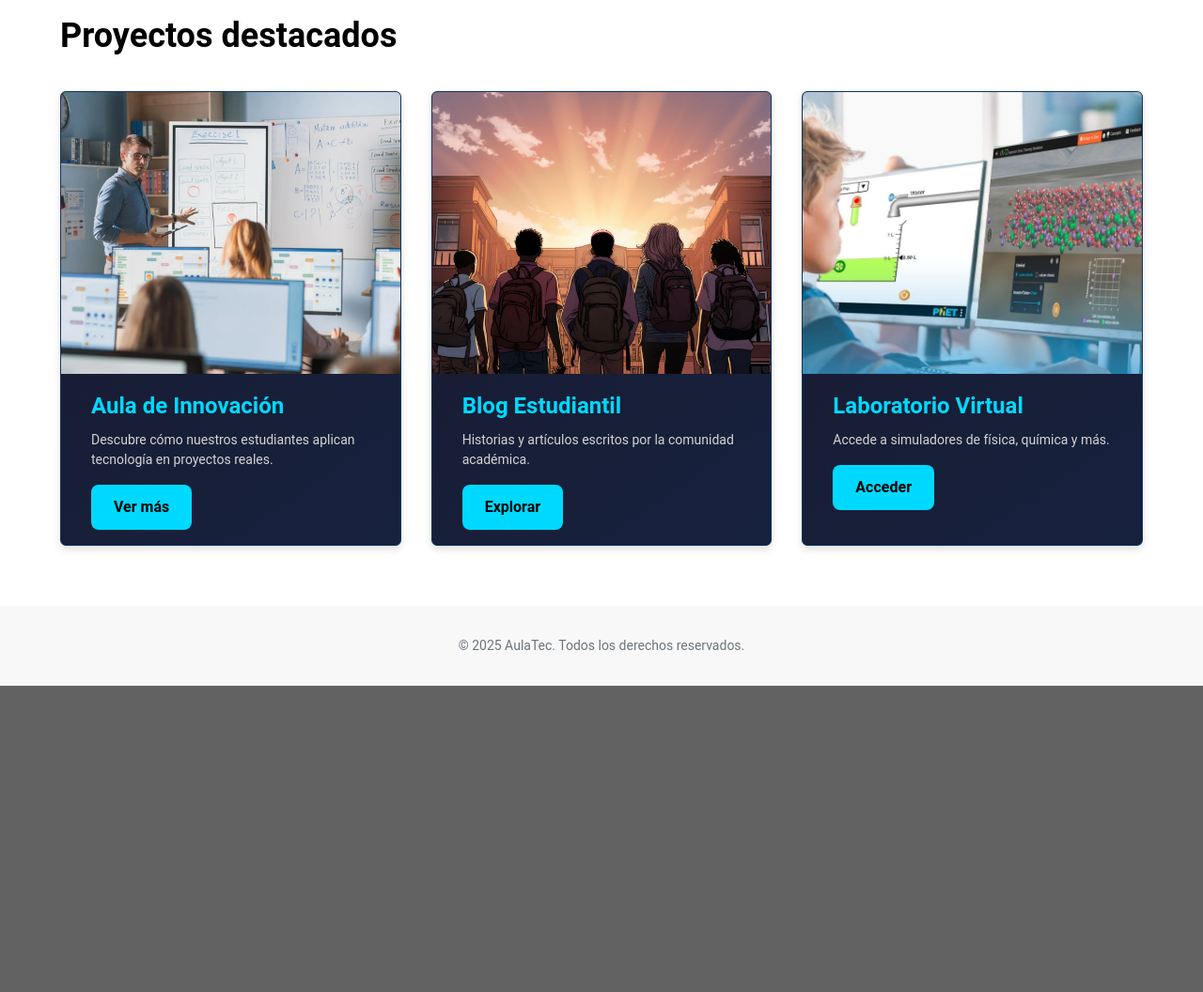
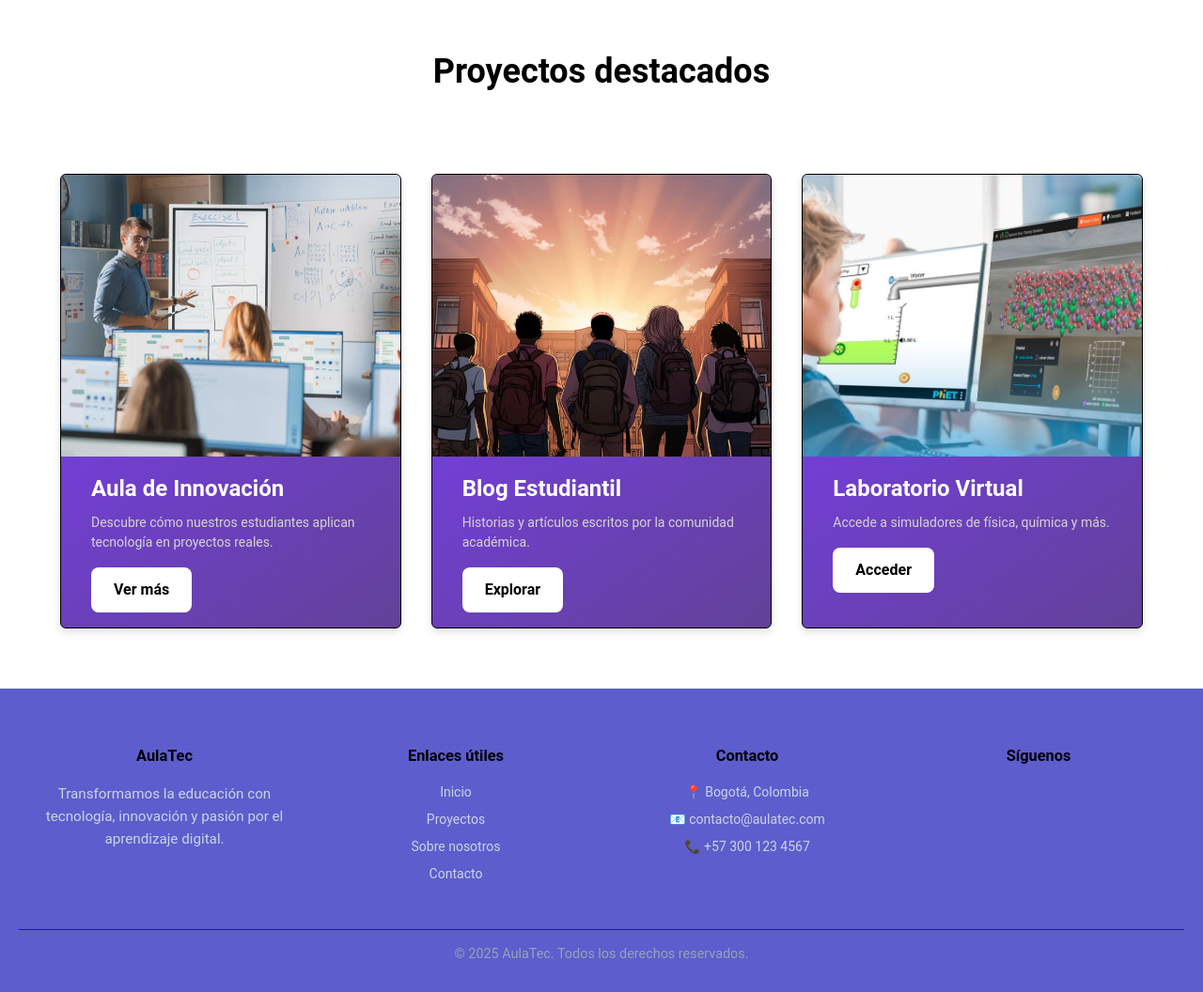
Before and after one commit to Sebastian-Code-0/Proyec-AulaTec, a Django app: page / in a window 1280 px wide. Shown: the part 881-1937 px from the top of the page at 94% size. Before the commit the page ends 1611 px from the top, so only its background shows below. Run offline with Django 5.2, Linux system fonts and the light colour scheme.

Commit message:
Actualizacion fronen, proyecto estable

```diff
--- a/gestion_aulatec/static/css/home.css
+++ b/gestion_aulatec/static/css/home.css
@@ -52,7 +52,7 @@
   cursor: pointer;
   --border-right: 2px;
   --text-stroke-color: rgba(0, 0, 0, 0.6);
-  --animation-color: var(--clr-primary-hover);
+  --animation-color: var(--clr-primary);
   --fs-size: 1em;
   letter-spacing: 3px;
   text-decoration: none;
@@ -169,7 +169,7 @@ a.button {
   left: 0;
   height: 100%;
   width: 100%;
-  background: rgba(0,0,0,0.6);
+  background: rgba(0, 0, 0, 0.33);
   z-index: -1;
 }
 .hero-content {
@@ -184,7 +184,7 @@ a.button {
   margin-bottom: 30px;
 }
 .btn {
-  background: #00979D;
+  background: var(--clr-primary);
   color: white;
   padding: 12px 24px;
   text-decoration: none;
@@ -193,7 +193,7 @@ a.button {
   transition: background 0.3s ease;
 }
 .btn:hover {
-  background: #00787a;
+  background: var(--clr-primary);
 }
     /* Sección extra para scroll */
 .content {
@@ -210,23 +210,29 @@ a.button {
 }
 
 /* HIGHLIGHTS */
+.section-title {
+  color: #000000;
+  text-align: center;
+  margin-top: 50px;
+}
 .card-grid.futuristic .card {
-  background: linear-gradient(145deg, #1a1a2e, #16213e);
+  background: linear-gradient(145deg, #7d3cff, #624298);
   color: #fff;
-  border: 1px solid #0f3460;
+  border: 1px solid #000000;
+  margin-top: 50px;
 }
 .card-grid.futuristic .card h3 {
-  color: #00d9ff;
+  color: #ffffff;
 }
 .card-grid.futuristic .card p {
   color: #d4d4d4;
 }
 .card-grid.futuristic .btn--secondary {
-  background: #00d9ff;
+  background: #ffffff;
   color: #000;
 }
 .card-grid.futuristic .btn--secondary:hover {
-  background: #00a3cc;
+  background: #d9c6ff;
 }
 
 /* CARD GRID */
@@ -269,3 +275,63 @@ a.button {
   color: var(--clr-muted);
   margin-bottom: var(--space-sm);
 }
+
+/* FOOTER */
+.footer {
+  background: #3333c0ca; /* 343497ca, 3333c0ca */
+  color: var(--color-bg);
+  padding: 60px 20px 30px;
+  font-family: var(--font-main);
+}
+.footer-container {
+  display: grid;
+  grid-template-columns: repeat(auto-fit, minmax(230px, 1fr));
+  gap: 2.5rem;
+  max-width: 1200px;
+  margin: 0 auto;
+}
+.footer-col h3 {
+  color: #000000;
+  margin-bottom: 15px;
+  font-weight: 600;
+}
+.footer-desc {
+  font-size: 0.95rem;
+  line-height: 1.6;
+  color: #cbd5e1;
+}
+.footer-col ul {
+  list-style: none;
+  padding: 0;
+}
+.footer-col ul li {
+  margin: 8px 0;
+  color: #cbd5e1;
+}
+.footer-col ul li a {
+  color: #cbd5e1;
+  text-decoration: none;
+  transition: color 0.3s ease;
+}
+.footer-col ul li a:hover {
+  color: #38bdf8;
+}
+.social-links a {
+  display: inline-block;
+  color: #cbd5e1;
+  margin-right: 12px;
+  font-size: 1.2rem;
+  transition: color 0.3s ease, transform 0.2s;
+}
+.social-links a:hover {
+  color: #38bdf8;
+  transform: translateY(-2px);
+}
+.footer-bottom {
+  text-align: center;
+  border-top: 1px solid #1e293b;
+  margin-top: 40px;
+  padding-top: 15px;
+  font-size: 0.9rem;
+  color: #94a3b8;
+}
--- a/gestion_aulatec/static/css/login.css
+++ b/gestion_aulatec/static/css/login.css
@@ -43,7 +43,7 @@
   width: 100%;
   margin-top: var(--space-sm);
   padding: var(--space-sm);
-  background: var(--clr-primary-hover);
+  background: var(--clr-primary);
   border: 1px solid var(--clr-muted);
   border-radius: var(--radius);
   font-size: 1rem;
@@ -54,7 +54,7 @@
   text-align: center;
 }
 .extra-links a {
-  color: var(--clr-primary);
+  color: var(--clr-primary-hover);
   text-decoration: none;
 }
 .divider {
--- a/gestion_aulatec/static/css/main.css
+++ b/gestion_aulatec/static/css/main.css
@@ -1,8 +1,8 @@
 :root {
-  --clr-primary: #1a73e8;
-  --clr-primary-hover: #1558b0;
-  --clr-secondary: #00bfa6;
-  --clr-secondary-hover: #009e89;
+  --clr-primary: #7d3cff;
+  --clr-primary-hover: #624298;
+  --clr-secondary: #7e7effca;
+  --clr-secondary-hover: #343497ca;
   --clr-muted: #6c757d;
   --radius: .75rem;
   --shadow-md: 0 4px 12px rgba(0,0,0,.09);
@@ -14,8 +14,8 @@
   --space-md: 2rem;
   --space-lg: 4rem;
   /* DASHBOARD_ADM UTILIDADES */
-  --color-primary: #1a73e8;
-  --color-primary-dark: #0d47a1;
+  --color-primary: #7d3cff;
+  --color-primary-dark: #624298;
   --color-bg: #f4f6f9;
   --color-card-bg: #ffffff;
   --color-text: #2c3e50;
--- a/gestion_aulatec/templates/gestion_aulatec/base0.html
+++ b/gestion_aulatec/templates/gestion_aulatec/base0.html
@@ -77,9 +77,44 @@
 
     <!-- FOOTER -->
     <footer class="footer">
+    <div class="footer-container">        <!-- Columna 1 -->
+        <div class="footer-col">
+        <h3 class="footer-title">AulaTec</h3>
+        <p class="footer-desc">
+            Transformamos la educación con tecnología, innovación y pasión por el aprendizaje digital.
+        </p>
+        </div>         <!-- Columna 2 -->
+        <div class="footer-col">
+        <h3>Enlaces útiles</h3>
+        <ul>
+            <li><a href="/">Inicio</a></li>
+            <li><a href="/proyectos">Proyectos</a></li>
+            <li><a href="/nosotros">Sobre nosotros</a></li>
+            <li><a href="/contacto">Contacto</a></li>
+        </ul>
+        </div>        <!-- Columna 3 -->
+        <div class="footer-col">
+        <h3>Contacto</h3>
+        <ul>
+            <li>📍 Bogotá, Colombia</li>
+            <li>📧 contacto@aulatec.com</li>
+            <li>📞 +57 300 123 4567</li>
+        </ul>
+        </div>        <!-- Columna 4 -->
+        <div class="footer-col">
+        <h3>Síguenos</h3>
+        <div class="social-links">
+            <a href="#" aria-label="Facebook"><i class="fab fa-facebook-f"></i></a>
+            <a href="#" aria-label="Twitter"><i class="fab fa-twitter"></i></a>
+            <a href="#" aria-label="Instagram"><i class="fab fa-instagram"></i></a>
+            <a href="#" aria-label="LinkedIn"><i class="fab fa-linkedin-in"></i></a>
+        </div>
+        </div>
+    </div>
+    <div class="footer-bottom">
         <p>&copy; 2025 AulaTec. Todos los derechos reservados.</p>
+    </div>
     </footer>
-
     <script src="{% static 'js/menu.js' %}"></script>
     {% block extra_js %}{% endblock %}
 </body>
--- a/gestion_aulatec/templates/gestion_aulatec/home.html
+++ b/gestion_aulatec/templates/gestion_aulatec/home.html
@@ -10,19 +10,19 @@
 {% block content %}
 <section class="hero">
     <video autoplay muted loop playsinline>
-        <source src="{% static 'mp4/1270564-hd_1920_1080_25fps.mp4' %}" type="video/mp4">
+        <source src="{% static 'mp4/185023-874465595.mp4' %}" type="video/mp4">
         Tu navegador no soporta video.
     </video>
     <div class="overlay"></div>
     <div class="hero-content" id="hero-content">
         <h1>Bienvenido a AulaTec</h1>
         <p>Transformamos la educación con tecnología e innovación digital.</p>
-        <a href="#" class="btn">Descubrir más</a>
+        <a href="#info" class="btn">Descubrir más</a>
     </div>
 </section>
-
 <main class="container">
     <section class="highlights appear" id="highlights">
+        <span id="info"></span> <!-- sirve como ancla para que se pueda lograr el scroll del boton descubrir mas -->
         <h2 class="section-title">Proyectos destacados</h2>
         <div class="card-grid futuristic">
             <article class="card">
--- a/gestion_aulatec/templates/gestion_aulatec/login.html
+++ b/gestion_aulatec/templates/gestion_aulatec/login.html
@@ -9,7 +9,6 @@
     <link rel="stylesheet" href="{% static 'css/main.css' %}">
 </head>
 <body>
-
   <section class="login-page">
     <div class="login-left">
       <a href="{% url 'gestion_aulatec:home' %}">
@@ -19,7 +18,6 @@
         Transformamos la educación con tecnología, innovación y pasión por enseñar.
       </p>
     </div>
-
     <div class="login-right">
       <form method="post" class="login-form">
         {% csrf_token %}
@@ -33,7 +31,6 @@
         {{ form.as_p }}
         <button type="submit" class="btn btn--primary full">Iniciar Sesión</button>
       </form>
-
       <div class="extra-links">
         <hr class="divider">
         <p><a href="{% url 'gestion_aulatec:home' %}">Volver al Inicio</a></p>
@@ -42,6 +39,5 @@
       </div>
     </div>
   </section>
-
 </body>
 </html>
```
Also changed, not shown: gestion_aulatec/static/css/extras.css (+0 -10 lines), gestion_aulatec/migrations/0001_initial.py, gestion_aulatec/migrations/0002_alter_acudiente_tipoid.py (deleted), gestion_aulatec/migrations/0003_matricula_activa.py (deleted), gestion_aulatec/migrations/0004_fix_matricula.py (deleted), 1 other file.
